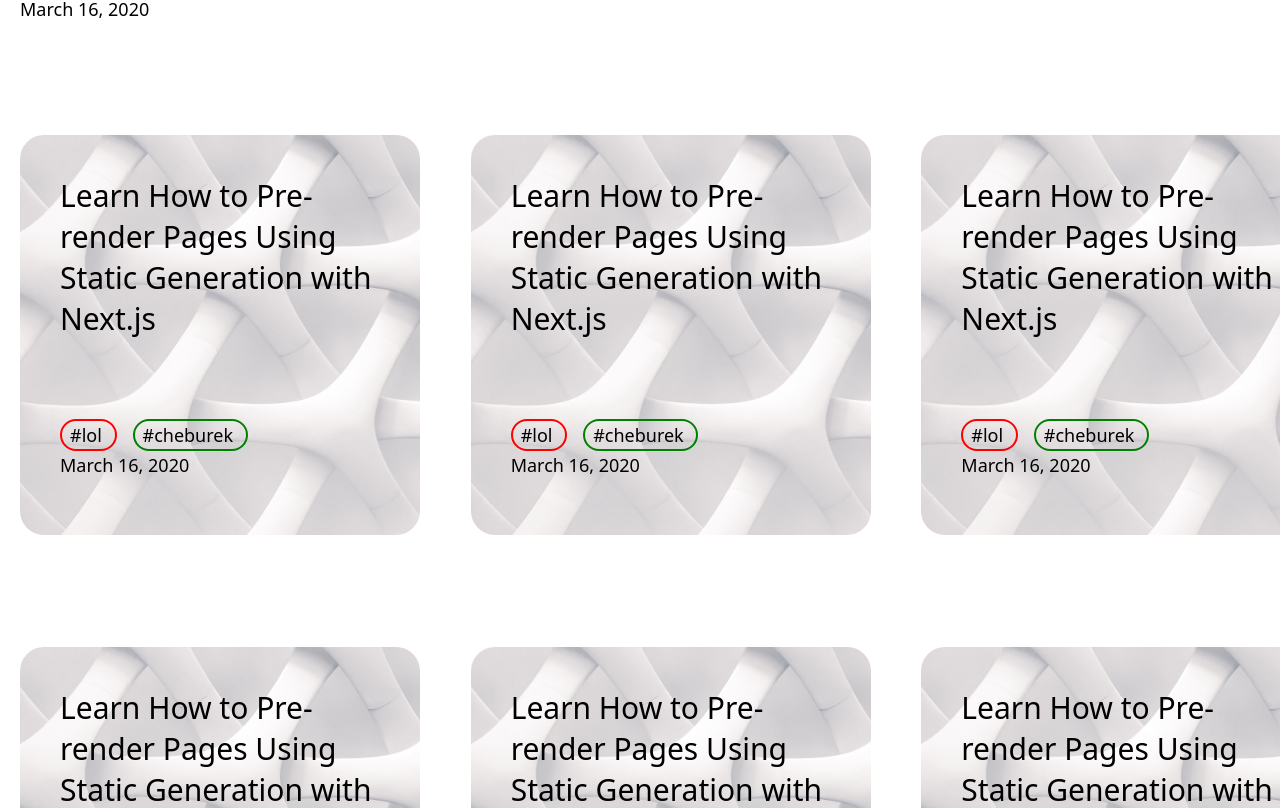
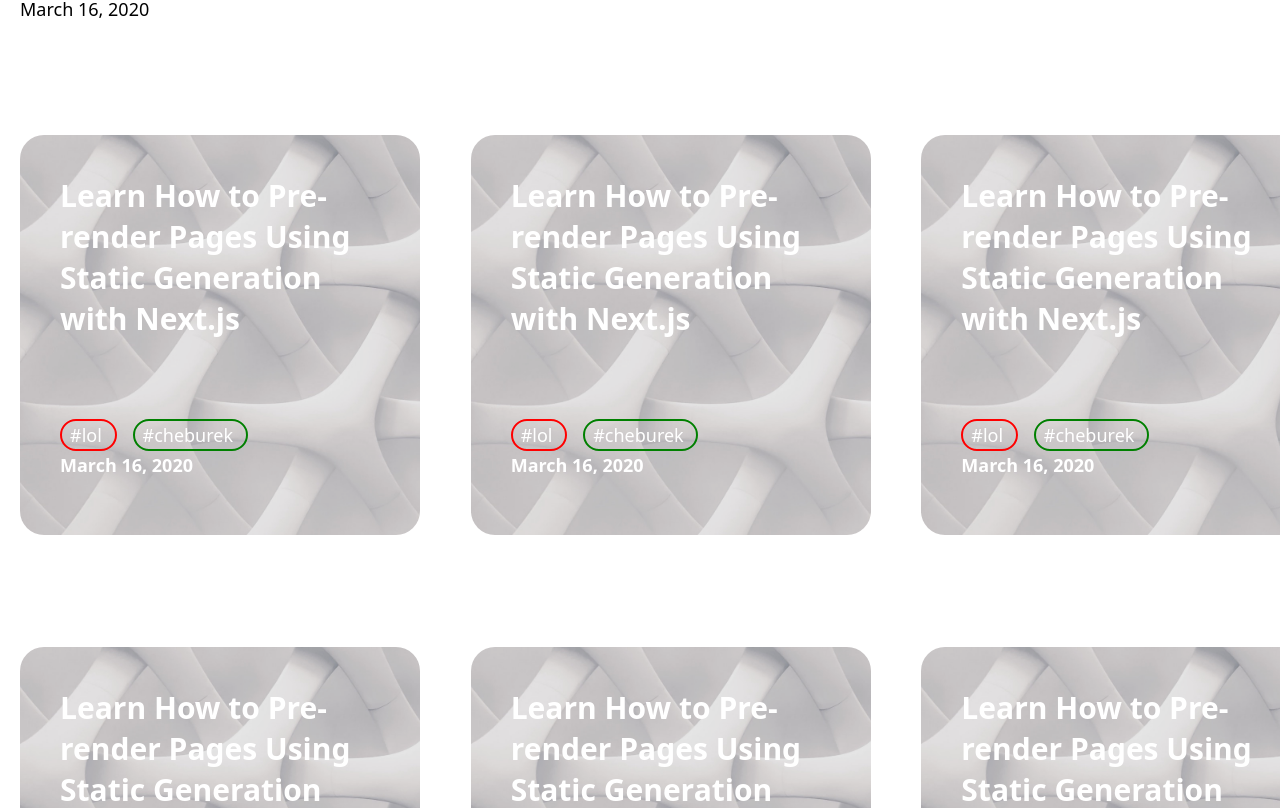
Before and after one commit to Caramel-Pudding/blog, a Next.js app: page / in a window 1280 px wide. Shown: the part 1012-1820 px from the top of the page. Built offline with nearby package versions, Linux system fonts and the light colour scheme.

Commit message:
Post previews semi-transparent overlay

```diff
--- a/src/components/post-preview/index.tsx
+++ b/src/components/post-preview/index.tsx
@@ -19,14 +19,10 @@
     return (
       <Link as={`/posts/${slug}`} href="/posts/[slug]">
         <a aria-label={title}>
-          <div
+          <article
             className={cn(
-              "flex",
-              "flex-col",
-              "justify-between",
               "rounded-3xl",
               "bg-cover",
-              "p-10",
               "transition",
               "duration-500",
               "ease-in-out",
@@ -38,6 +34,21 @@
               height: 400,
               backgroundImage: `url(${coverImage})`,
             }}
+          >
+            <div
+              className={cn(
+                "flex",
+                "flex-col",
+                "justify-between",
+                "rounded-3xl",
+                "bg-black",
+                "bg-opacity-10",
+                "p-10",
+                "w-full",
+                "h-full",
+                "text-white",
+                "font-bold"
+              )}
             >
               <h3 className={cn("text-3xl", "mb-3", "leading-snug")}>
                 <Link as={`/posts/${slug}`} href="/posts/[slug]">
@@ -60,6 +71,7 @@
                 </div>
               </div>
             </div>
+          </article>
         </a>
       </Link>
     );
```
Lines whose indentation alone changed are shown as unchanged.
